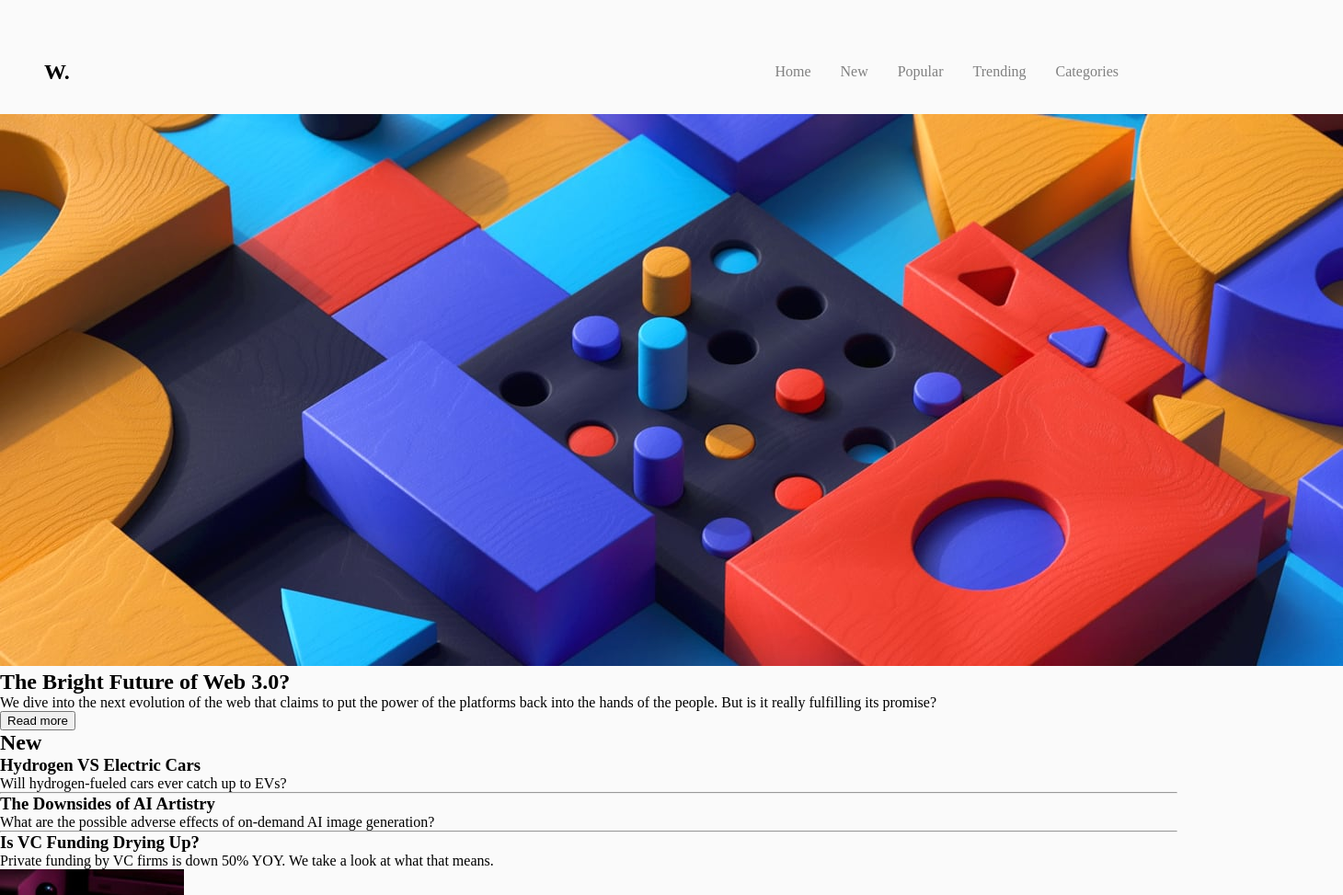
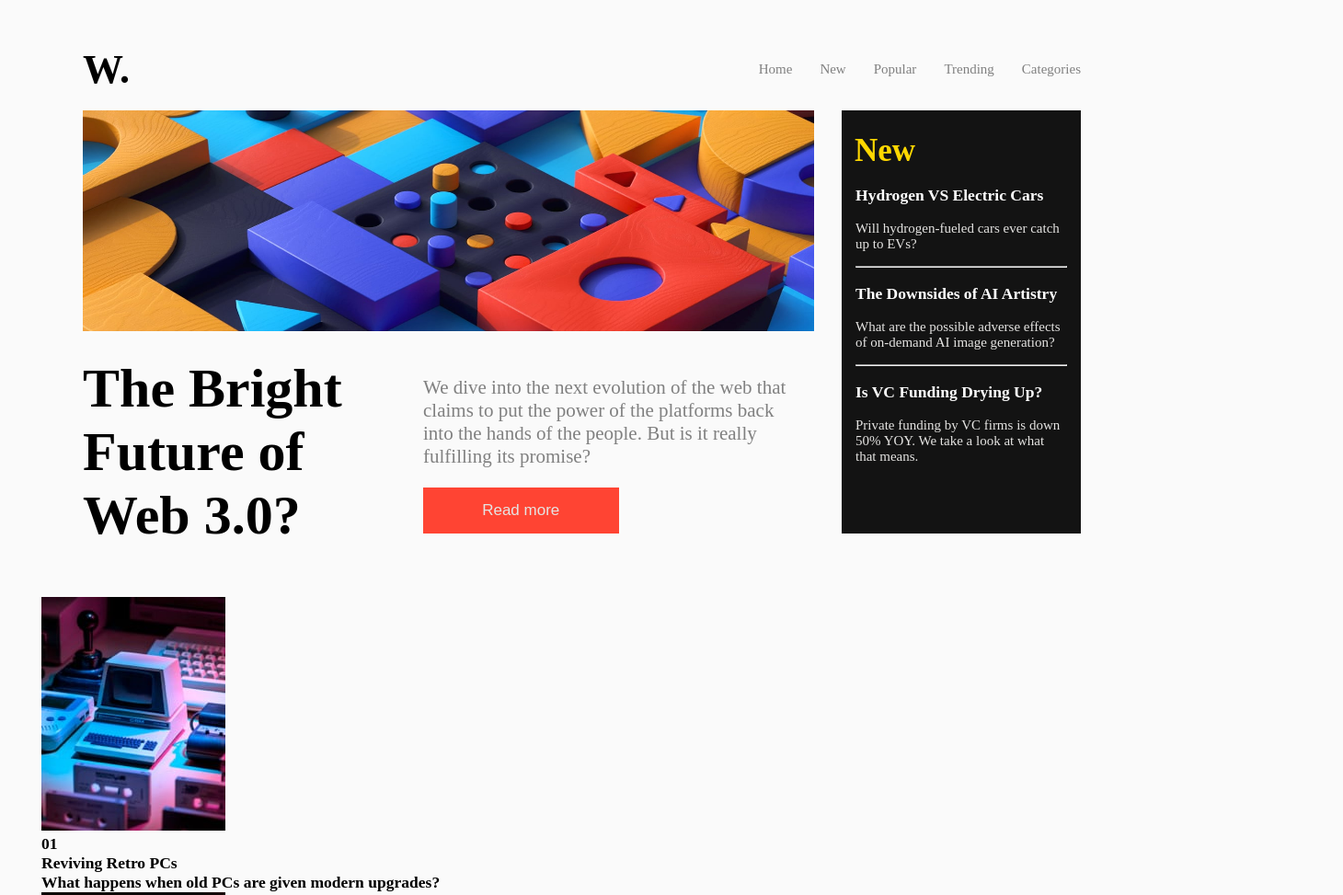
Before and after one commit to mercymugambi/Frontend-Mentors-News-HomePage, a plain HTML site: page index.html in a window 1280 px wide. Shown: the top 973 px of the page at 92% size, 1460 px wide, since content can reach past the window. Drawn offline with nearby package versions, Linux system fonts and the light colour scheme.

Commit message:
update on css right section

```diff
--- a/assets/css/styles.css
+++ b/assets/css/styles.css
@@ -1,9 +1,12 @@
+
 /*--Navbar*/
 *{
     margin: 0;
 }
 body{
     background-color: #fafafa;
+    margin: 0 3em;
+    font-size: 15px;
 }
 header{
     background-color: #fafafa;
@@ -28,7 +31,79 @@ header{
     text-decoration: none;
 }
 #logo{
-    font-size: 24px;
+    font-size: 44px;
     font-weight: 900;
     color: #000000;
 }
+
+/*--main with 3 sections--*/
+
+.floatLeft{
+    display: flex;
+    flex-direction: row;
+    margin-bottom: 2em;
+    padding: 0 3em;
+}
+.LeftContainer{
+    width: 795px;
+}
+.LeftContainer #web3image img{
+    width: 795px;
+    height: 240px;
+}
+#rightToImage{
+    margin-left: 2em;
+    margin-right: 1em;
+    background-color: #131313;
+    height: 460px;
+}
+#rightToImage h2{
+    color: #FFD700;
+    padding-top: 24px;
+    padding-left: 14px;
+    padding-bottom: 0;
+    font-size: 35px;
+}
+#toRightContent{
+    margin: 1em;
+}
+#toRightContent h3{
+    color: #ffffff;
+    margin: 1em 0;;
+}
+#toRightContent p{
+    color: #E5E4E2;
+    margin: 1em 0;
+}
+#containerContent{
+    display: flex;
+    margin: 24px 0;
+}
+#headingLeft {
+    padding-right: 2em;
+    width: 80%;
+}
+#headingLeft h1{
+    font-weight: 700;
+    font-size: 60px;
+}
+#containerRightContent{
+    display: flex;
+    flex-direction: column;
+    width: 100%;
+}
+#containerRightContent p{
+    font-size: 21px;
+    padding: 1em 1em 1em 0;
+    color: #808080;
+}
+#readmore{
+    background-color: #FF4433;
+    border: none;
+    color: #E5E4E2;
+    text-align: center;
+    font-size: 17px;
+    align-self: flex-start;
+    width: 50%;
+    height: 50px;
+}
--- a/index.html
+++ b/index.html
@@ -34,24 +34,29 @@
   <main>
     <!--Section to the left-->
     <section class="floatLeft">
+      <div class="LeftContainer">
+        <!--Section below image-->
         <div id="web3image">
           <img src="/assets/images/image-web-3-desktop.jpg" alt="image-web-3-desktop">
         </div>
+        <!--contents below image -->
+        <div id="containerContent">
         <div id="headingLeft">
           <h1>The Bright Future of Web 3.0?</h1>
         </div>
-      <div id="contentRight">
+        <div id="containerRightContent">
           <p>We dive into the next evolution of the web that claims to put the power of the platforms back into the hands of the people.
             But is it really fulfilling its promise?
           </p>
             <button id="readmore">Read more</button>
         </div>
-    </section>
+        </div>
+      </div>
 
-    <!--Section to right-->
-    <section class="floatRight">
+      <!--right division-->
+      <div id="rightToImage">
       <h2>New</h2>
-      <div id="toRight">
+      <div id="toRightContent">
         <h3>Hydrogen VS Electric Cars</h3>
         <p>Will hydrogen-fueled cars ever catch up to EVs?</p>
         <hr>
@@ -61,8 +66,9 @@
         <h3>Is VC Funding Drying Up?</h3>
         <p>Private funding by VC firms is down 50% YOY. We take a look at what that means.</p>
       </div>
+
+    </div>
     </section>
-
     <!--Section down-->
 
     <!--div section left-->
```
Lines whose indentation alone changed are shown as unchanged.
